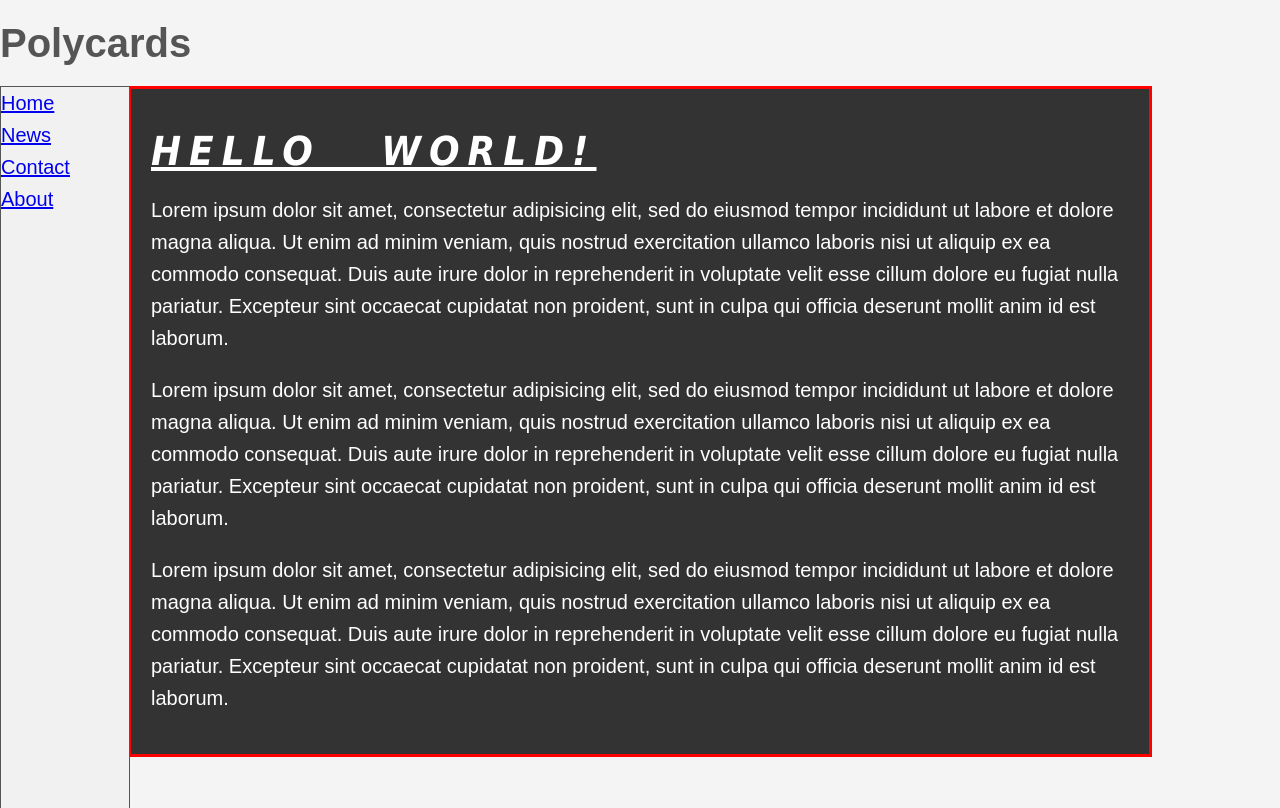
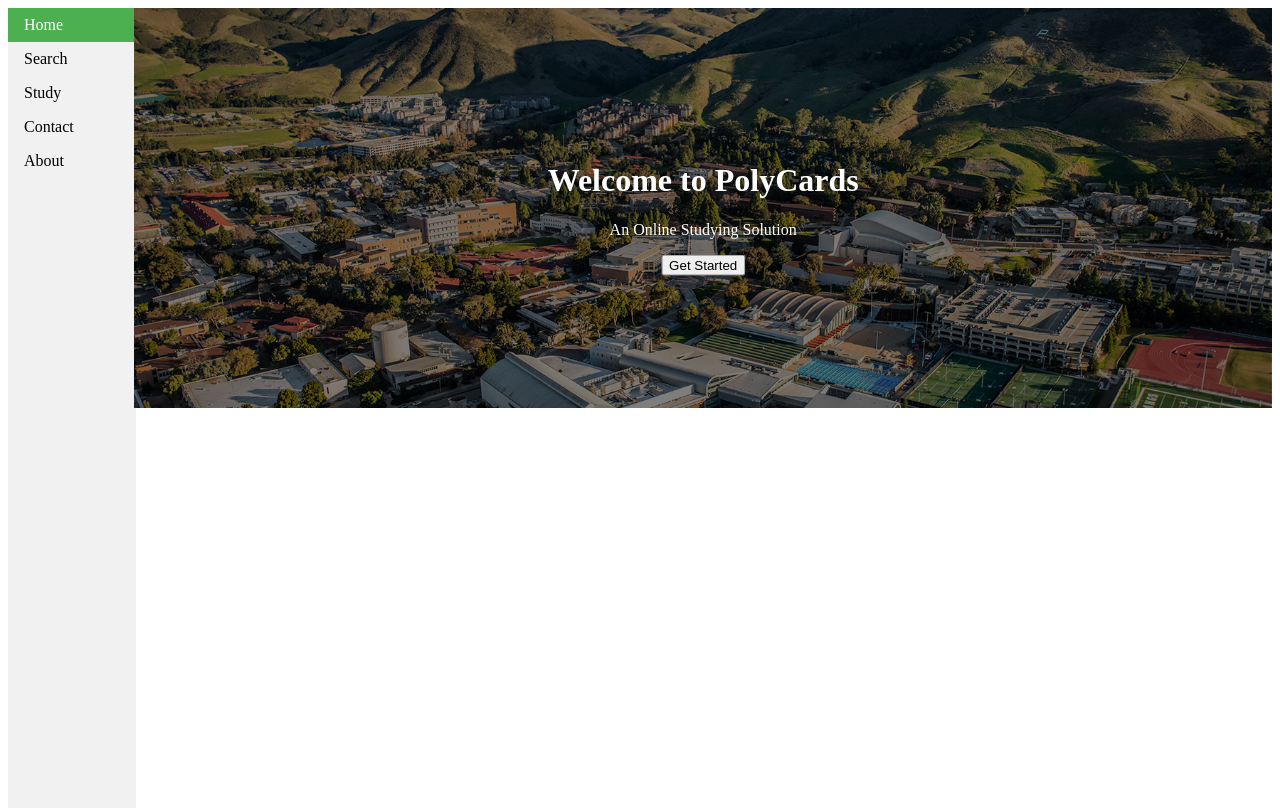
Before and after one commit to Reallife101/-CSC-307-Team-Euclid, a website: page frontend/index.html in a window 1280 px wide. Drawn offline with Linux system fonts and the light colour scheme.

Commit message:
Add about us page and improved visuals

```diff
--- a/frontend/Style Sheets/style.css
+++ b/frontend/Style Sheets/style.css
@@ -1,71 +1,132 @@
-/**{
-	margin:0;
-	padding:0;
-}*/
+body, html {
+    height: 100%;
+    box-sizing: border-box;
+}
 
-body {
-	background-color: #f4f4f4;
-	color:#555555;
+/* The hero image */
+.hero-image {
+  /* Use "linear-gradient" to add a darken background effect to the image (photographer.jpg). This will make the text easier to read */
+  background-image: linear-gradient(rgba(0, 0, 0, 0.5), rgba(0, 0, 0, 0.5)), url("../img/about-calpoly-aerial.jpg");
 
-	font-family: Arial, Helvetica, sans-serif;
-	font-size: 20px;
-	font-weight: normal;
+  /* Set a specific height */
+  height: 50%;
+  width: 90%;
+  left: 10%;
 
-	/*
-	Same as above
-	font: normal 20px Arial, Helvetica, sans-serif;
-	*/
+  /* Position and center the image to scale nicely on all screens */
+  background-position: center;
+  background-repeat: no-repeat;
+  background-size: cover;
+  position: relative;
+}
 
-	line-height: 1.6em;
-	margin:0;
+/* Place text in the middle of the image */
+.hero-text {
+  text-align: center;
+  position: absolute;
+  top: 50%;
+  left: 50%;
+  transform: translate(-50%, -50%);
+  color: white;
 }
+
 
 /* Navigation Bar*/
 ul {
   list-style-type: none;
   margin: 0;
   padding: 0;
-  border: 1px solid #555;
   width: 10%;
   background-color: #f1f1f1;
-  height: 100%; /* Full height */
-  position: fixed; /* Make it stick, even on scroll */
-  overflow: auto; /* Enable scrolling if the sidenav has too much content */
+  /*background-image: linear-gradient(45deg,rgba(86, 138, 52, 1.0), rgba(70, 113, 54, 1.0));*/
+  position: fixed;
+  height: 100%;
+  overflow: auto;
 }
 
 li a {
   display: block;
+  color: #000;
+  padding: 8px 16px;
+  text-decoration: none;
 }
 
-/* Change the link color on hover */
-li a:hover {
+li a.active {
+  background-color: #4CAF50;
+  color: white;
+}
+
+li a:hover:not(.active) {
   background-color: #555;
   color: white;
 }
 
-.container{
-	width:80%;
-	margin:auto;
+/* About Us */
+*, *:before, *:after {
+  box-sizing: inherit;
 }
 
-.box-1{
-	background-color:#333;
-	color:#ffffff;
-
-	border: 5px red solid;
-	border-width: 3px;
-
-	padding:20px;
-
-	margin: 20px 0;
+.aboutus {
+  width:100%;
+  height: 300px;
+  object-fit: cover;
 }
 
-.box-1 h1{
-	font-family: Tahoma;
-	font-weight: 800;
-	font-style: italic;
-	text-decoration: underline;
-	text-transform: uppercase;
-	letter-spacing: 0.2em;
-	word-spacing: 1em;
+.row {
+  left: 10%;
+  width: 90%;
+  /* Position and center the image to scale nicely on all screens */
+  background-position: center;
+  background-repeat: no-repeat;
+  background-size: cover;
+  position: relative;
 }
+
+.column {
+  float: left;
+  width: 25.0%;
+  margin-bottom: 16px;
+  padding: 0 8px;
+
+}
+
+@media screen and (max-width: 650px) {
+  .column {
+    width: 100%;
+    display: block;
+  }
+}
+
+.card {
+  box-shadow: 0 4px 8px 0 rgba(0, 0, 0, 0.2);
+}
+
+.container {
+  padding: 0 16px;
+}
+
+.container::after, .row::after {
+  content: "";
+  clear: both;
+  display: table;
+}
+
+.title {
+  color: grey;
+}
+
+.button {
+  border: none;
+  outline: 0;
+  display: inline-block;
+  padding: 8px;
+  color: white;
+  background-color: #000;
+  text-align: center;
+  cursor: pointer;
+  width: 100%;
+}
+
+.button:hover {
+  background-color: #555;
+}
--- a/frontend/index.html
+++ b/frontend/index.html
@@ -1,45 +1,35 @@
-<!DOCTYPE html>
-<html>
+<!doctype html>
+
+<html lang="en">
 	<head>
-		<title>Polycards</title>
-		<link rel="stylesheet" type="text/css" href="Style Sheets/style.css">
+	  <meta charset="utf-8">
+
+	  <title>PolyCards</title>
+	  <meta name="description" content="PolyCards">
+	  <meta name="author" content="Team Euclid">
+
+	  <link rel="stylesheet" href="Style Sheets/style.css">
+
 	</head>
+
 	<body>
-		<!-- Headings -->
-		<h1>Polycards</h1>
+		<!-- Side Navigation Bar -->
+			<ul>
+			  	<li><a class="active" href="index.html">Home</a></li>
+			  	<li><a href="news.asp">Search</a></li>
+			  	<li><a href="news.asp">Study</a></li>
+			  	<li><a href="contact.asp">Contact</a></li>
+			  	<li><a href="aboutus.html">About</a></li>
+			</ul>
 
-		<ul>
-		  	<li><a href="default.asp">Home</a></li>
-		  	<li><a href="news.asp">News</a></li>
-		  	<li><a href="contact.asp">Contact</a></li>
-		  	<li><a href="about.asp">About</a></li>
-		</ul>
-
-		<div class="container">
-		<div class="box-1">
-			<h1>Hello World!</h1>
-			<p>Lorem ipsum dolor sit amet, consectetur adipisicing elit, sed do eiusmod
-			tempor incididunt ut labore et dolore magna aliqua. Ut enim ad minim veniam,
-			quis nostrud exercitation ullamco laboris nisi ut aliquip ex ea commodo
-			consequat. Duis aute irure dolor in reprehenderit in voluptate velit esse
-			cillum dolore eu fugiat nulla pariatur. Excepteur sint occaecat cupidatat non
-			proident, sunt in culpa qui officia deserunt mollit anim id est laborum.</p>
-			<p>Lorem ipsum dolor sit amet, consectetur adipisicing elit, sed do eiusmod
-			tempor incididunt ut labore et dolore magna aliqua. Ut enim ad minim veniam,
-			quis nostrud exercitation ullamco laboris nisi ut aliquip ex ea commodo
-			consequat. Duis aute irure dolor in reprehenderit in voluptate velit esse
-			cillum dolore eu fugiat nulla pariatur. Excepteur sint occaecat cupidatat non
-			proident, sunt in culpa qui officia deserunt mollit anim id est laborum.</p>
-			<p>Lorem ipsum dolor sit amet, consectetur adipisicing elit, sed do eiusmod
-			tempor incididunt ut labore et dolore magna aliqua. Ut enim ad minim veniam,
-			quis nostrud exercitation ullamco laboris nisi ut aliquip ex ea commodo
-			consequat. Duis aute irure dolor in reprehenderit in voluptate velit esse
-			cillum dolore eu fugiat nulla pariatur. Excepteur sint occaecat cupidatat non
-			proident, sunt in culpa qui officia deserunt mollit anim id est laborum.</p>
+	  	<!--- Hero Image Stuff --->
+	  	<div class="hero-image">
+			<div class="hero-text">
+				<h1>Welcome to PolyCards</h1>
+				<p>An Online Studying Solution</p>
+				<button>Get Started</button>
+			</div>
 		</div>
-	</div>
-
-
 
 	</body>
 </html>
```
Also changed, not shown: frontend/aboutus.html (added, +90 -0 lines), frontend/img/about-calpoly-aerial.jpg (added), 1 other file.
